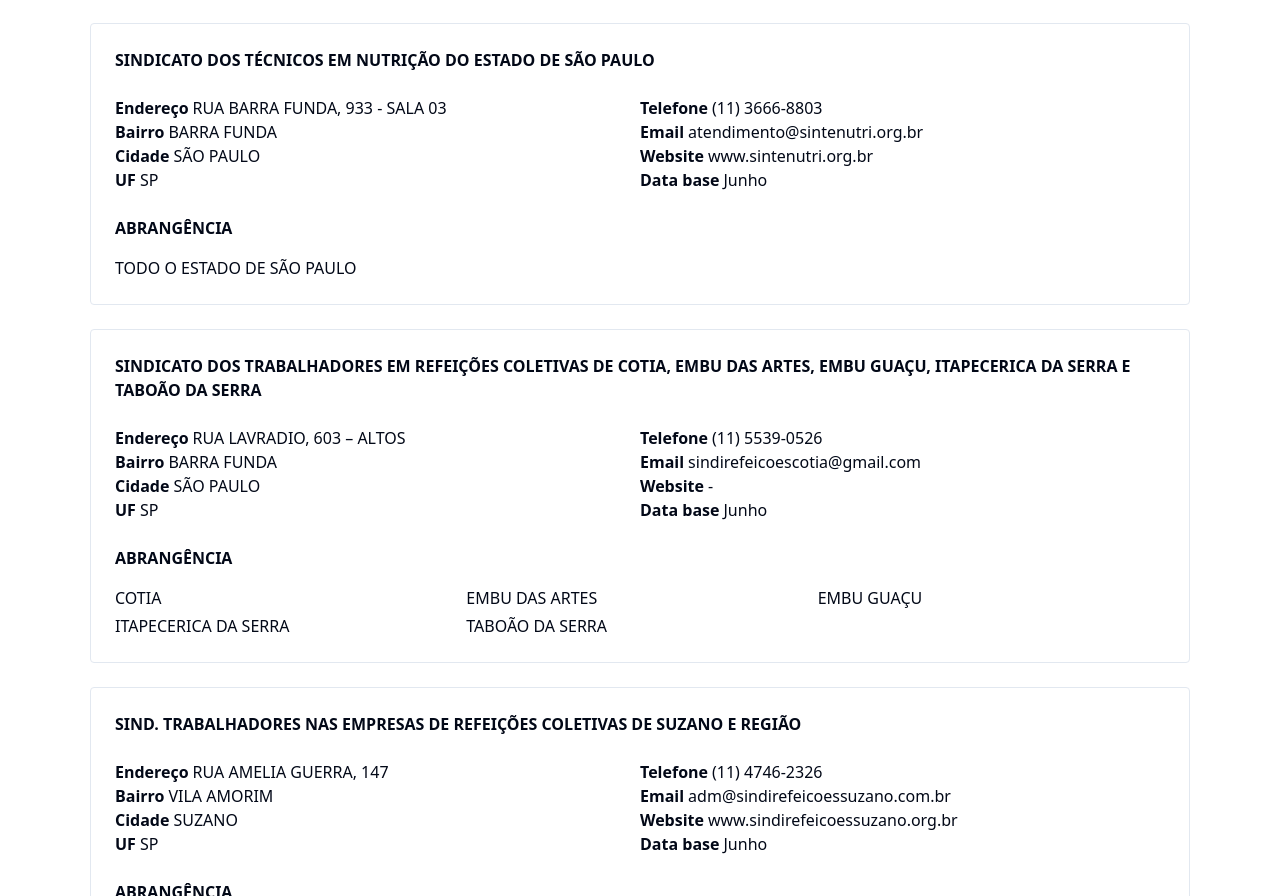
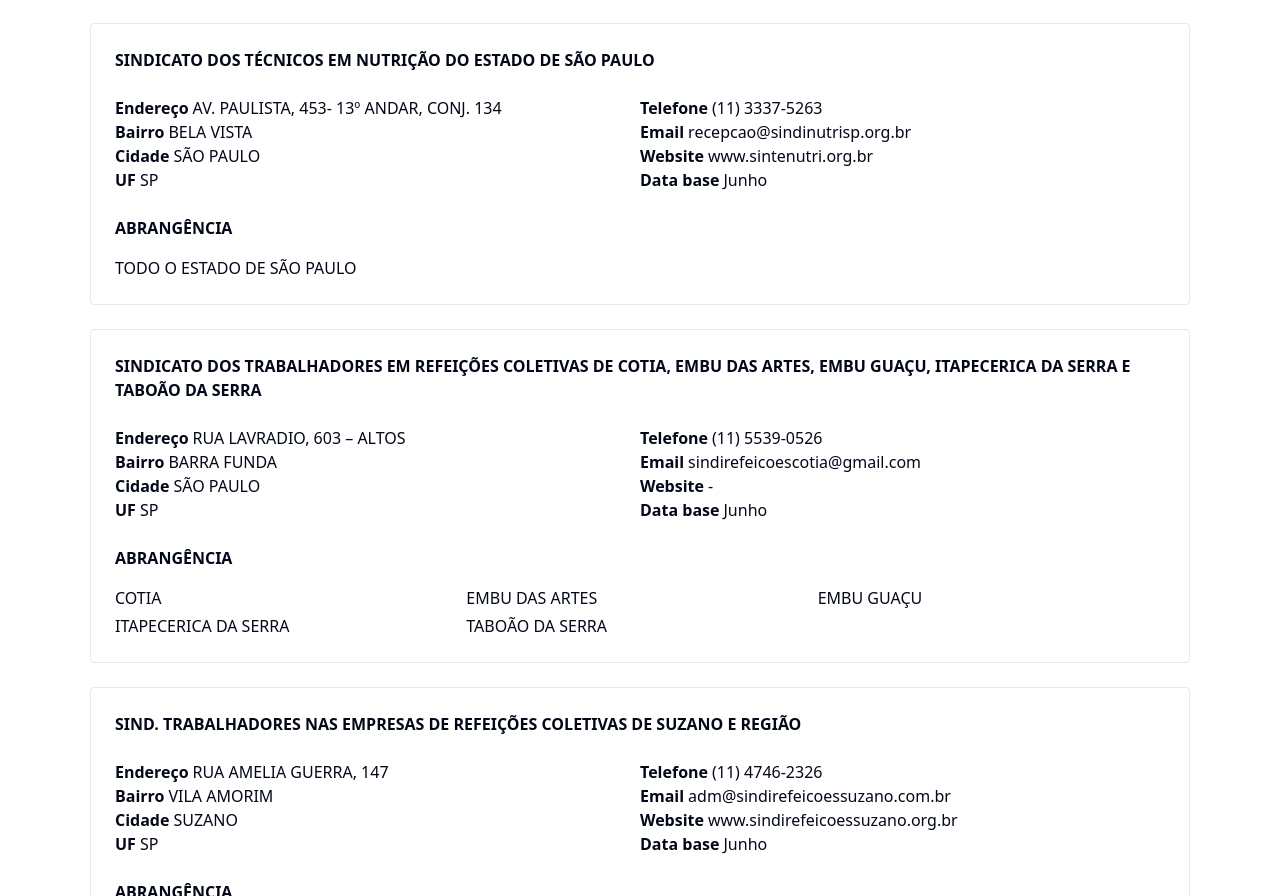
Before and after one commit to devsindercsp/sindicatos, a React (Vite) app: page / in a window 1280 px wide. Shown: the part 1987-2883 px from the top of the page. Built offline with nearby package versions, Linux system fonts and the light colour scheme.

Commit message:
Update sindicatos.ts

```diff
--- a/src/data/sindicatos.ts
+++ b/src/data/sindicatos.ts
@@ -129,12 +129,12 @@ export const sindicatos: Sindicato[] = [
   },
   {
     name: 'SINDICATO DOS TÉCNICOS EM NUTRIÇÃO DO ESTADO DE SÃO PAULO',
-    address: 'RUA BARRA FUNDA, 933 - SALA 03',
-    town: 'BARRA FUNDA',
+    address: 'AV. PAULISTA, 453- 13º ANDAR, CONJ. 134',
+    town: 'BELA VISTA',
     city: 'SÃO PAULO',
     state: 'SP',
-    phone: '(11) 3666-8803',
-    email: 'atendimento@sintenutri.org.br',
+    phone: '(11) 3337-5263',
+    email: 'recepcao@sindinutrisp.org.br',
     website: 'www.sintenutri.org.br',
     basedata: 'Junho',
     coverage: ['TODO O ESTADO DE SÃO PAULO'],
```
